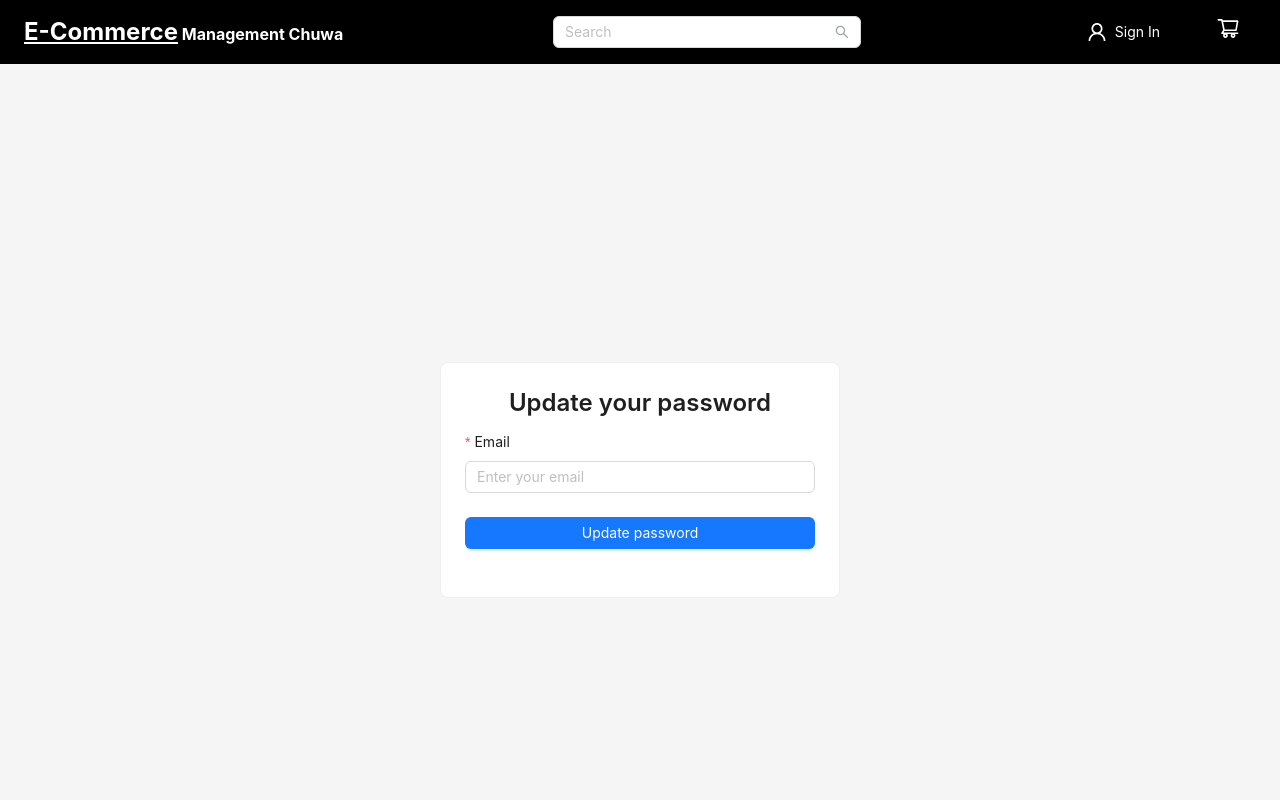
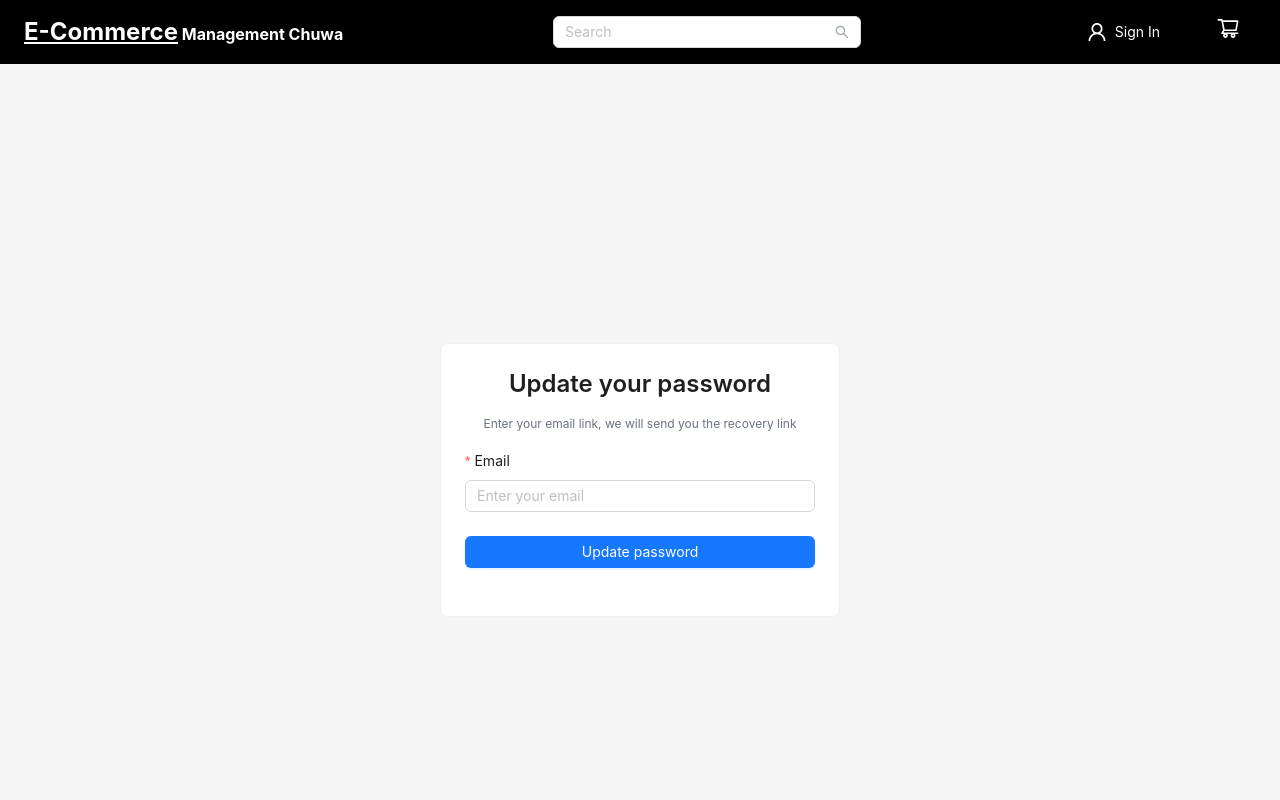
Before and after one commit to Binwu-Hu/eCommerce-Platform, a React (Vite) app in the folder frontend/: page /forgot-password in a window 1280 px wide. Shown: the top 800 px of the page. Built offline with nearby package versions, Linux system fonts and the light colour scheme.

Commit message:
Add message in update password page

```diff
--- a/frontend/src/pages/auth/forgotPassword.tsx
+++ b/frontend/src/pages/auth/forgotPassword.tsx
@@ -20,7 +20,10 @@ const ForgotPassword = () => {
       {!emailSent ? (
         <Card style={{ width: 400, textAlign: 'center' }}>
           <Title level={3}>Update your password</Title>
-          <Form onFinish={handleSubmit} layout="vertical">
+          <Text style={{ fontSize: '12px', color: '#6B7280' }}>
+            Enter your email link, we will send you the recovery link
+          </Text>
+          <Form onFinish={handleSubmit} layout="vertical" style={{ marginTop: '1rem' }}>
             <Form.Item name="email" label="Email" rules={[{ required: true, type: 'email', message: 'Please input a valid email!' }]}>
               <Input placeholder="Enter your email" />
             </Form.Item>
```
